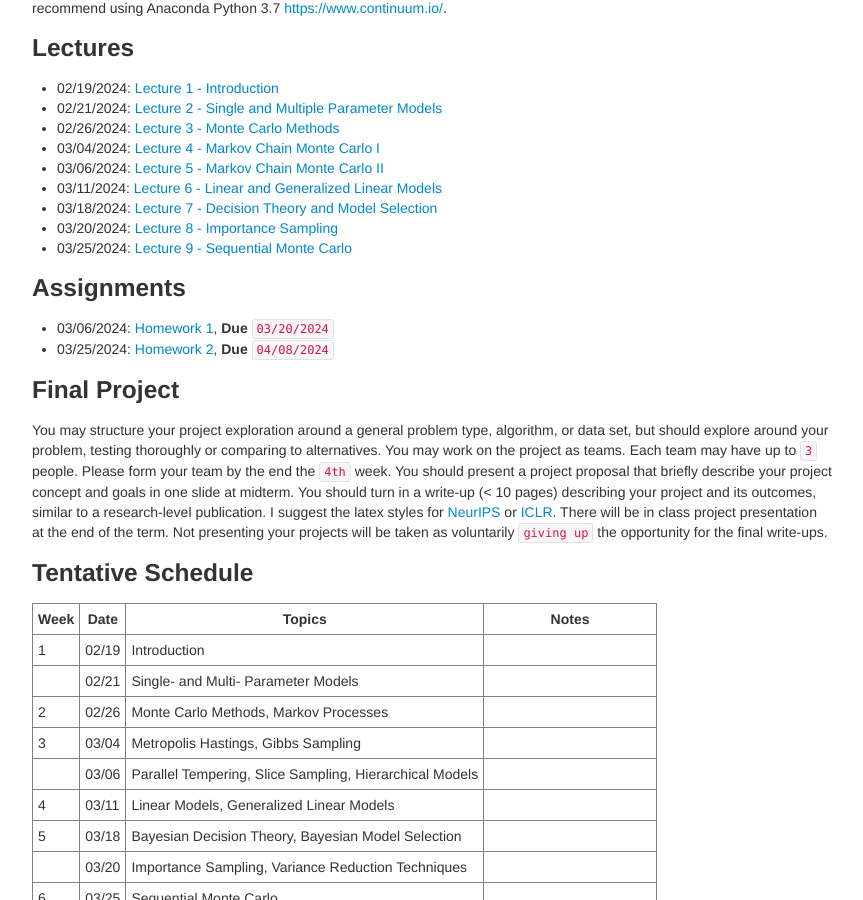
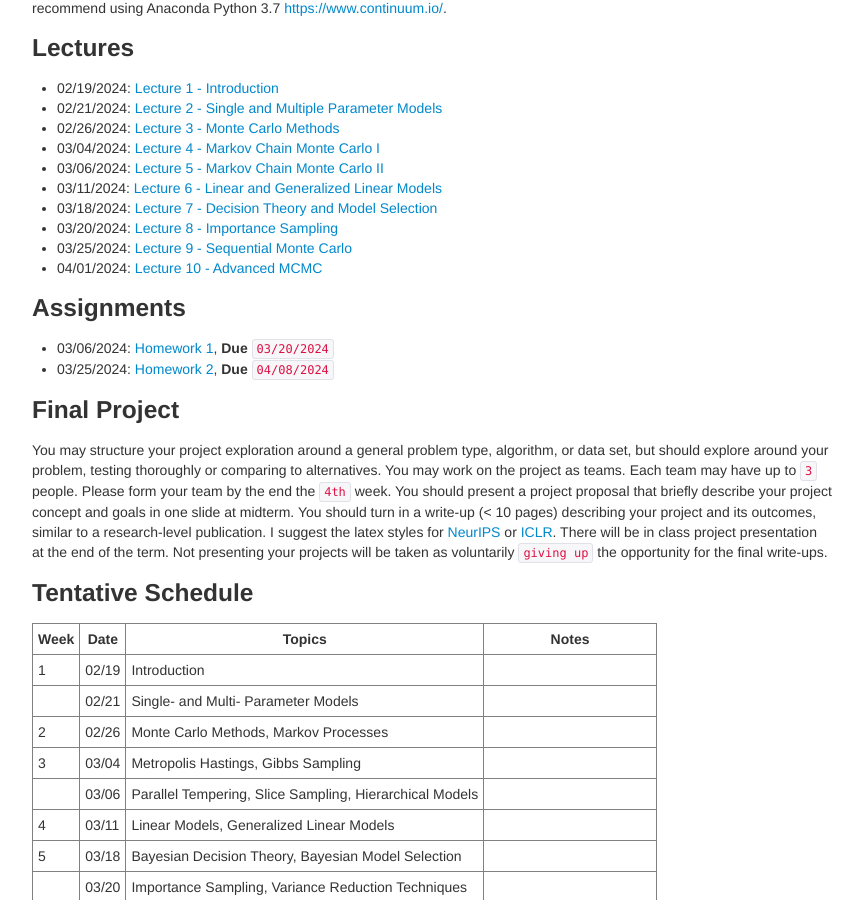
Before and after one commit to zcrabbit/zcrabbit.github.io, a Jekyll site: the page built from courses/btc-s24.md, in a window 1280 px wide and 900 px high, scrolled down 1095 px. Shown: the whole window, without its empty margins (208-1071 px from the left). Built offline with Jekyll 4.4.1, drawn with Linux system fonts in a browser that asks for light colours.

Commit message:
lecture 10 out

```diff
--- a/courses/btc-s24.md
+++ b/courses/btc-s24.md
@@ -49,6 +49,7 @@ We will use python during the course. A good Python tutorial is available at <ht
 - 03/18/2024: [Lecture 7 - Decision Theory and Model Selection]({{sites.baseurl}}/static/slides/btc_spring24/lec07.pdf)
 - 03/20/2024: [Lecture 8 - Importance Sampling]({{sites.baseurl}}/static/slides/btc_spring24/lec08.pdf)
 - 03/25/2024: [Lecture 9 - Sequential Monte Carlo]({{sites.baseurl}}/static/slides/btc_spring24/lec09.pdf)
+- 04/01/2024: [Lecture 10 - Advanced MCMC]({{sites.baseurl}}/static/slides/btc_spring24/lec10.pdf)
 
 
 
```
Also changed, not shown: 3 other files.
